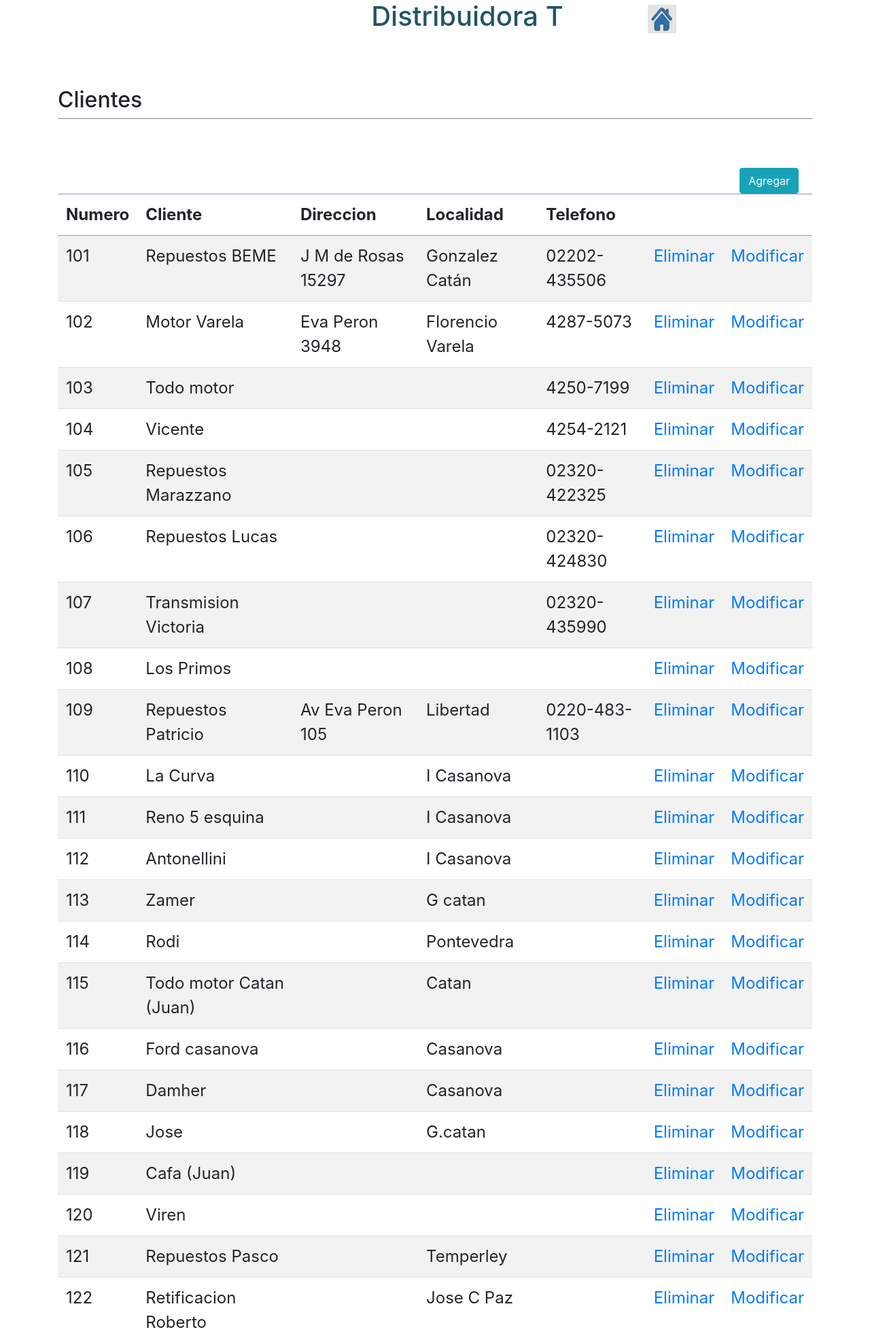
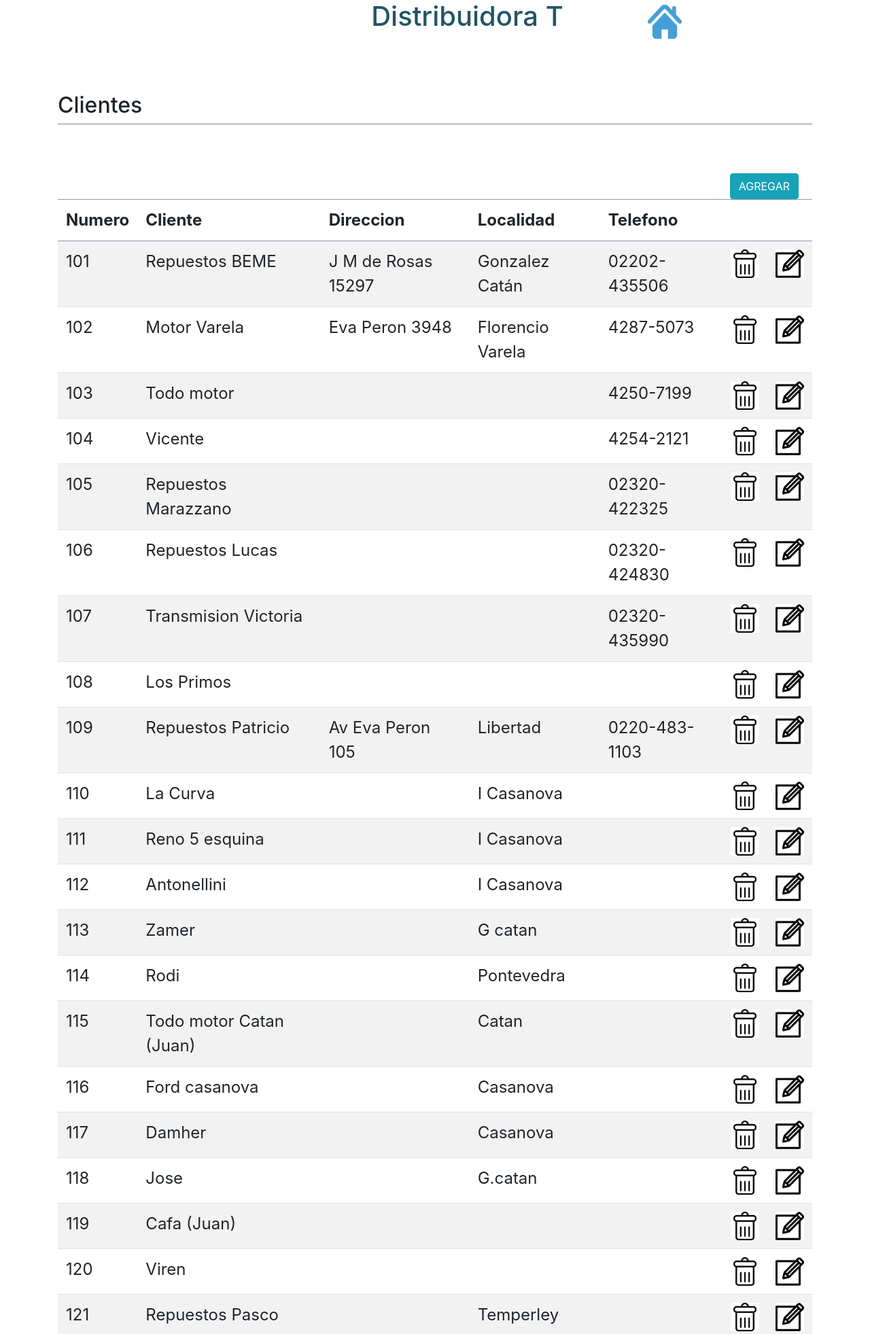
Before and after one commit to deboch/distribuidoraTijera, a PHP site: page /distribuidora/vista/clientes.php in a window 1280 px wide. Shown: the top 1963 px of the page at 68% size. Run offline with PHP 8.4, Linux system fonts and the light colour scheme; data comes from the database, SQL or seed files in the repository; some libraries are stand-ins or nearby versions.

Commit message:
ICONOS
agregue boton modificar y eliminar

```diff
--- a/header.php
+++ b/header.php
@@ -6,7 +6,7 @@
 			<h1 class="titulo">Distribuidora T</h1>
 		</div>
 		<div class="col-md-3">
-			<a class="btn inicio" href="../index.php"><img src="../assets/img/images.png" style="width:42px;height:42px;border:0"></img></a>
+			<a class="btn inicio" href="../index.php"><img src="../assets/img/home.png" style="width:50px;height:50px;border:0"></img></a>
 		</div>
 	</div>
 </header>
--- a/vista/articulos.php
+++ b/vista/articulos.php
@@ -34,7 +34,7 @@ include("../head.php");
                             <input class="form-control" type="text" placeholder="Articulo" id="cod_art" name="cod_art">
                         </div>
 						<div class="col-md-3">
-                        <button class="btn btn-info" type="submit">Buscar</button>
+                        <button class="btn btn-info" type="submit">BUSCAR</button>
 						</div>
                     </div>
 
--- a/vista/clientes.php
+++ b/vista/clientes.php
@@ -25,7 +25,7 @@ include_once("../header.php");
 			</div>
 		</div>
 		<br><br>
-    <button type="button" class="btn btn-info float-right agregar">Agregar</button>
+    <button type="button" class="btn btn-info float-right agregar">AGREGAR</button>
 
     <div class="table-responsive">
             <table class="table table-striped" id="dataTable" width="100%" cellspacing="0">
@@ -49,8 +49,8 @@ include_once("../header.php");
                              <td>".$cliente['direccion']."</td>
                              <td>".$cliente['localidad']."</td>
                              <td>".$cliente['telefono']."</td>
-                             <td><a href='../controlador/controlador_cliente.php?numero=".$cliente['numero']."'>Eliminar</a></td>
-                             <td><a href='modificarCliente.php?numero=".$cliente['numero']."&nombre=".$cliente['nombre']."&direccion=".$cliente['direccion']."&localidad=".$cliente['localidad']."&telefono=".$cliente['telefono']."'>Modificar</a></td>
+                             <td><a href='../controlador/controlador_cliente.php?numero=".$cliente['numero']."'><img src='../assets/img/cleaner.png' style='width:42px;height:42px;border:0' title='Eliminar'></img></a></td>
+                             <td><a href='modificarCliente.php?numero=".$cliente['numero']."&nombre=".$cliente['nombre']."&direccion=".$cliente['direccion']."&localidad=".$cliente['localidad']."&telefono=".$cliente['telefono']."'><img src='../assets/img/modify.png' style='width:42px;height:42px;border:0' title='Modificar'></img></a></td>
                          </tr>";
                     }
                 ?>
--- a/vista/imprimirFactura.php
+++ b/vista/imprimirFactura.php
@@ -220,7 +220,8 @@ function calcularBonificacion(elemento){
 					</div>
 
 				<br><br><br><br><br><br>
-                <button class="btn btn-success float-right agregar"><a href="javascript:crearPdf()" style="color:white!important">Descargar</a></button>
+                <button class="btn btn-info float-right agregar"><a href="javascript:crearPdf()" style="color:white!important">Descargar</a></button>
+				<button class="btn btn-danger float-right agregar"><a href="../home.php" style="color:white!important">Cancelar</a></button>
                 </form>
     </div>
         </body>
```
Also changed, not shown: vista/factura.php (+5 -5 lines), vista/precios.php (+5 -5 lines), assets/img/home.png (added), assets/img/images.png (deleted).
